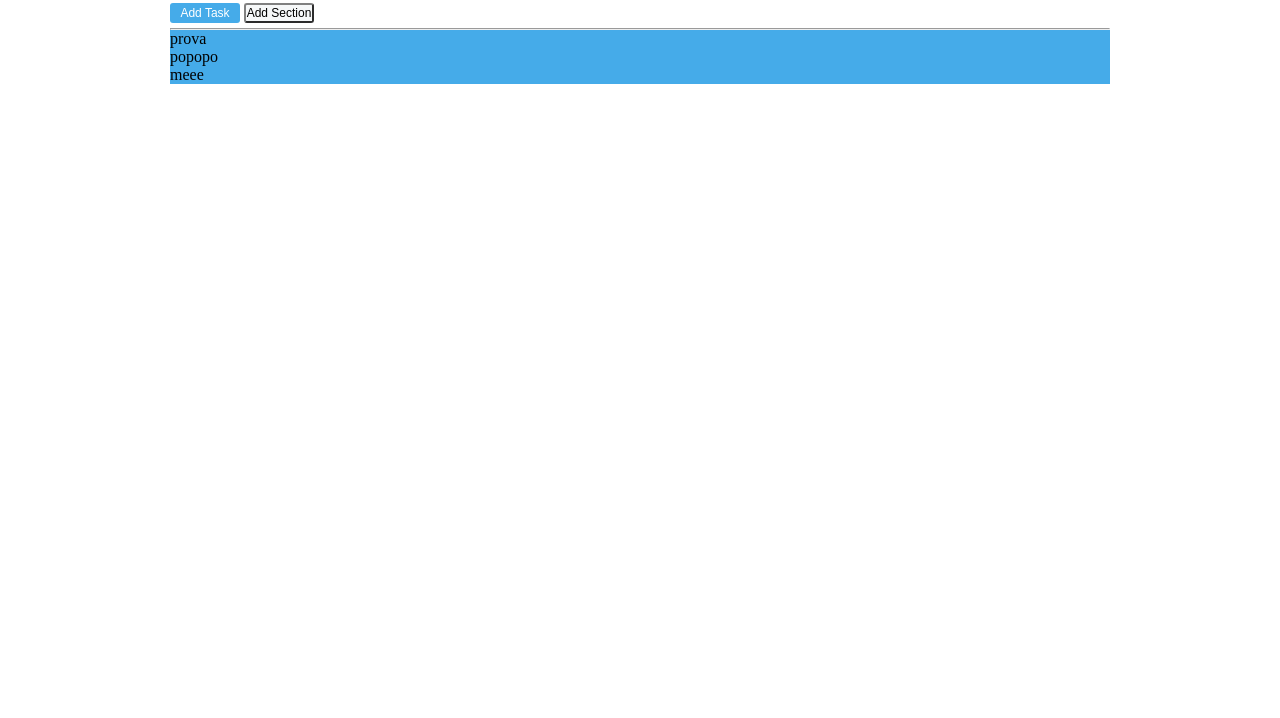
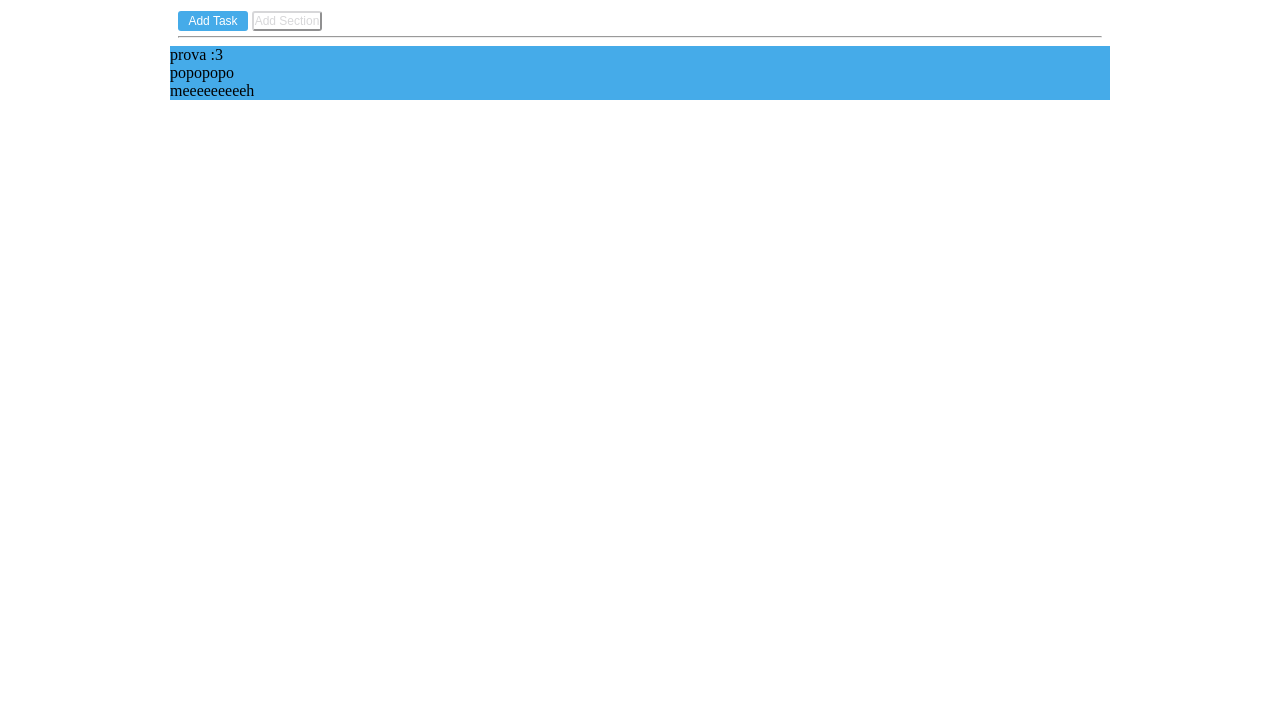
Before and after one commit to sarahelshark/html-css-toboolist, a plain HTML site: page index.html in a window 1280 px wide. Shown: the part 82-800 px from the top of the page. Drawn offline with Linux system fonts and the light colour scheme.

Commit message:
fix buttons
add def button style

```diff
--- a/index.html
+++ b/index.html
@@ -26,9 +26,9 @@
             <hr>
         </section>
 
-        <section class="list_container">prova</section>
-        <section class="list_container">popopo</section>
-        <section class="list_container">meee</section>
+        <section class="list_container">prova :3 </section>
+        <section class="list_container">popopopo</section>
+        <section class="list_container">meeeeeeeeeh</section>
     </div>
     <!-- /#site_main -->
     <div id="site_footer"></div>
--- a/style.css
+++ b/style.css
@@ -61,6 +61,9 @@ img{
 }
 
 /* buttons*/
+.buttons{
+    padding: 0.5rem;
+}
 
 .blue_button{
     border: none;
@@ -75,11 +78,12 @@ img{
     width:70px ;
     height:20px ;
 }
+
 .white_button{
-    border-color: grey;
+    border-color: rgba(208, 208, 210, 0.848);
+    color:rgba(208, 208, 210, 0.848);
     border-radius: 3px;
-    background-color: var(--color-lightgrey);
-    color: rgb(rgb(172, 168, 168));
+    background-color:var(--color-white)
     display: inline-block;
     font-size: 12px;
     margin-top: 5px;
```
